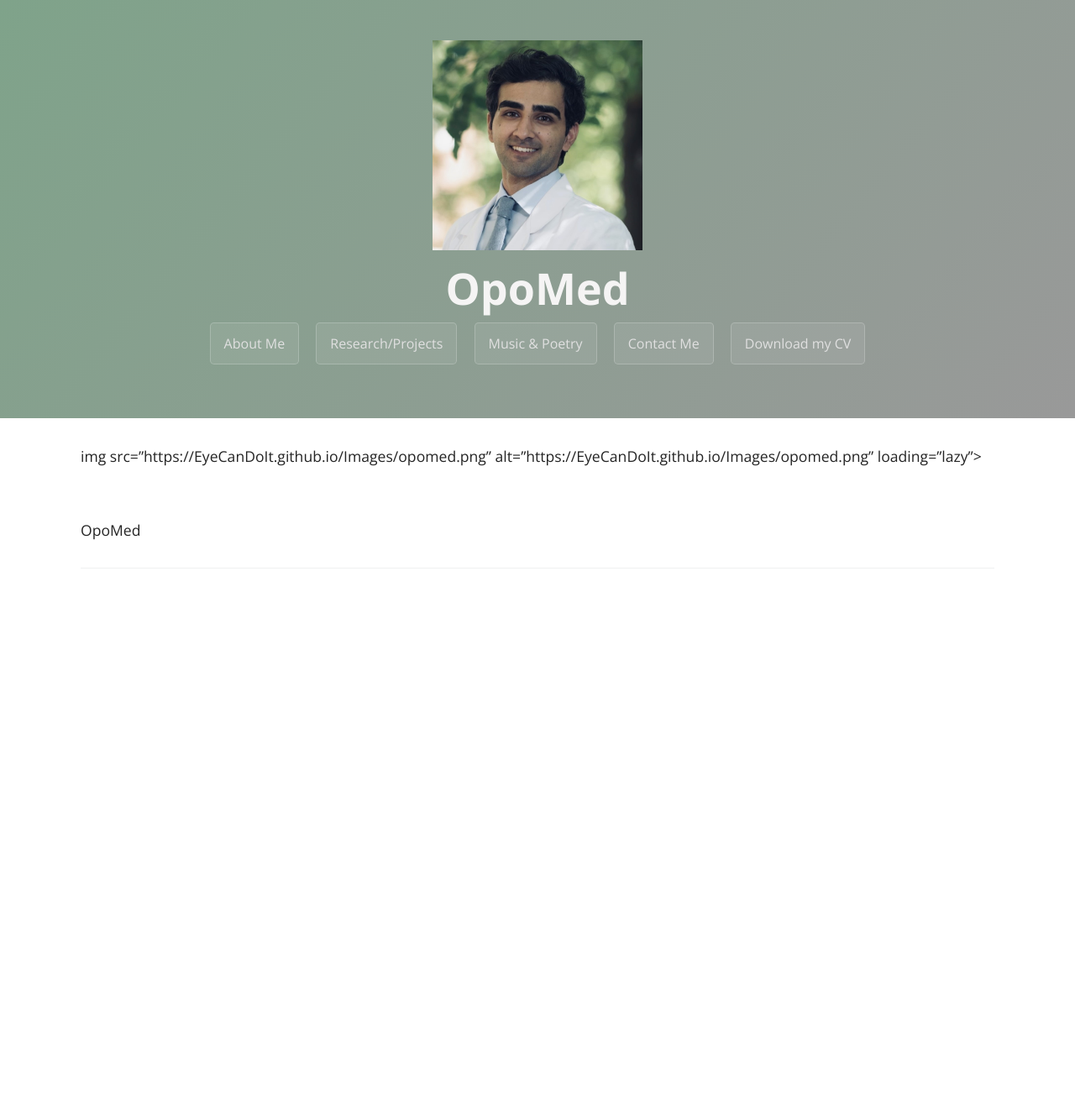
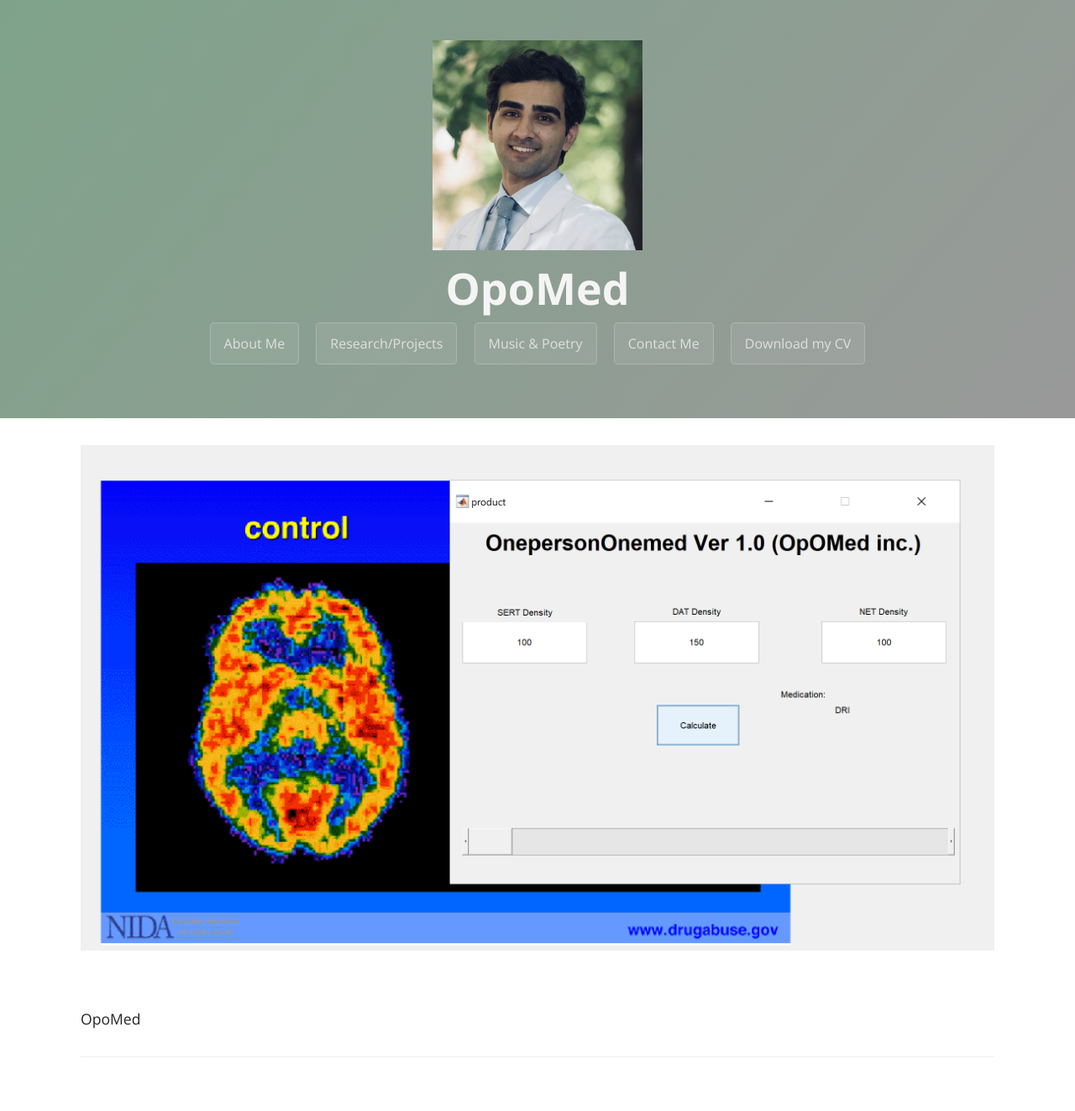
Before and after one commit to EyeCanDoIt/EyeCanDoIt.github.io, a Jekyll site: the page built from opomed.md, in a window 1280 px wide. Shown: the whole page at 84% size. Built offline with Jekyll 4.4.1, drawn with Linux system fonts in a browser that asks for light colours; before the commit the page ends 900 px from its top, so only the background shows below that.

Commit message:
Update opomed.md

```diff
--- a/opomed.md
+++ b/opomed.md
@@ -4,8 +4,7 @@
 filename: opomed
 ---
 
-img src="https://EyeCanDoIt.github.io/Images/opomed.png" alt="https://EyeCanDoIt.github.io/Images/opomed.png" loading="lazy">
-
+<img src="https://EyeCanDoIt.github.io/Images/opomed.png" alt="https://EyeCanDoIt.github.io/Images/opomed.png" loading="lazy">
 
 <br>
 
```
